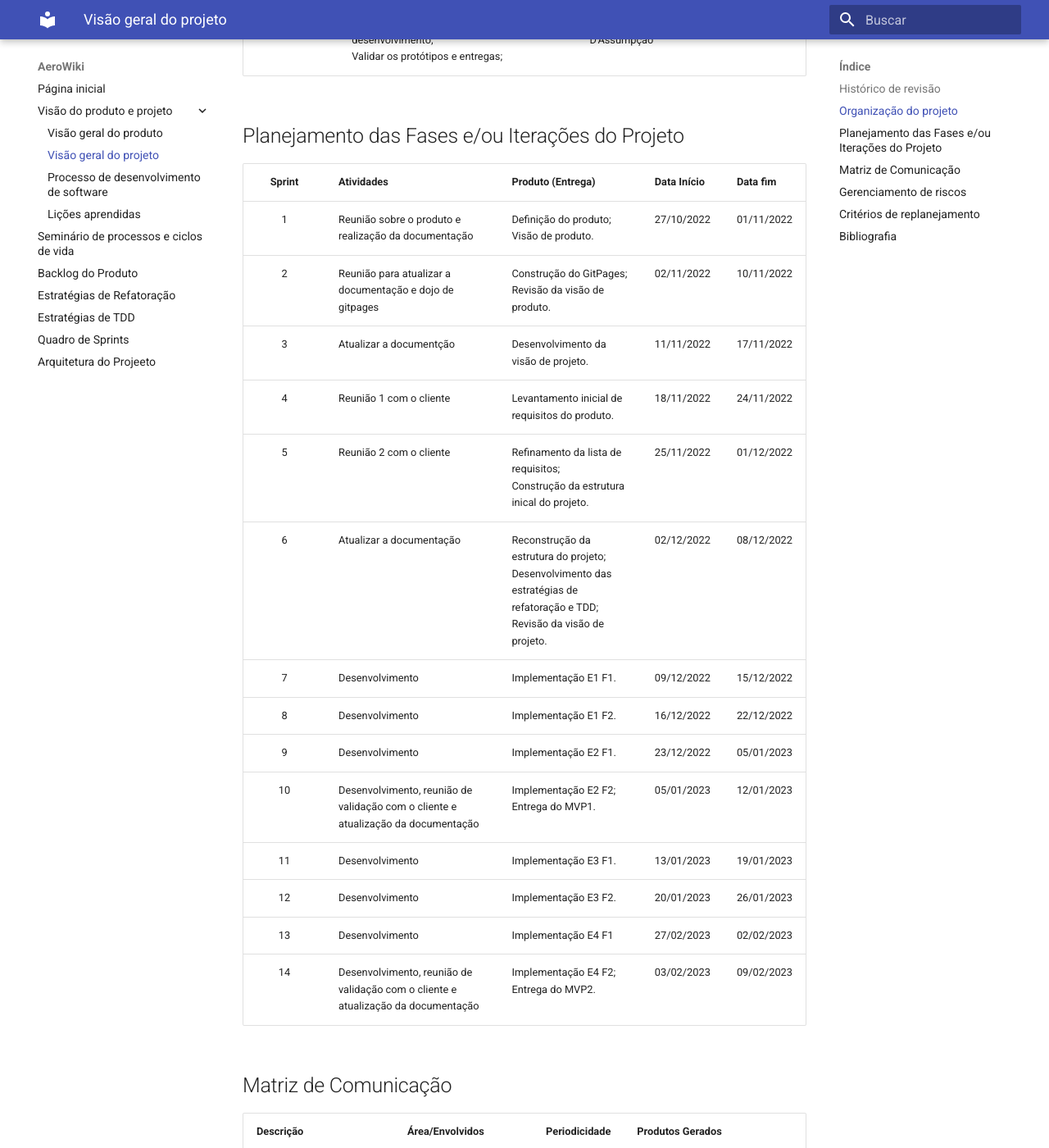
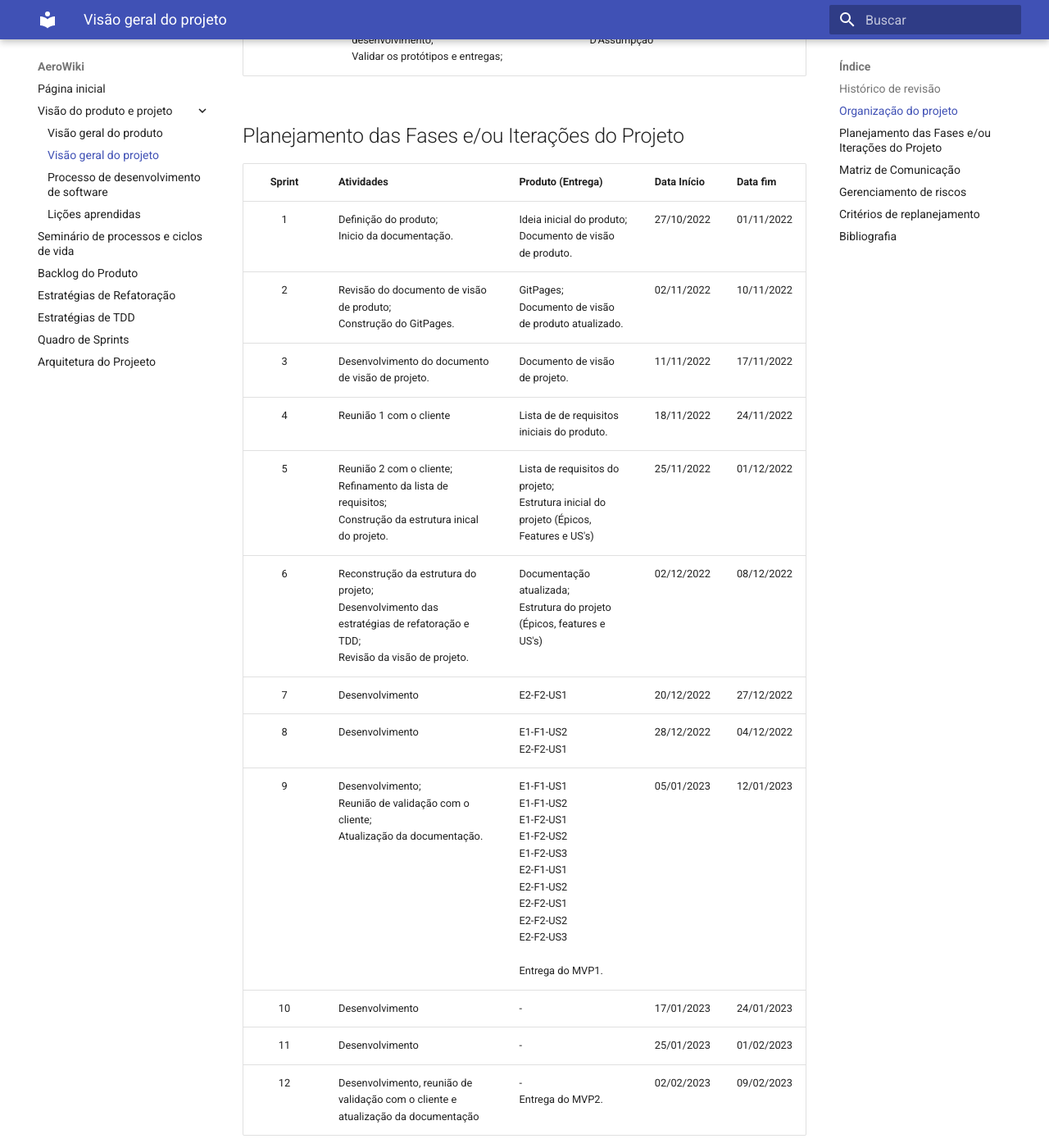
Before and after one commit to mdsreq-fga-unb/2022.2-AeroWiki, an MkDocs documentation site: the page built from gitpages/docs/visao_do_produto_e_projeto/visao-do-projeto.md, in a window 1280 px wide and 1400 px high, scrolled down 1156 px. Shown: the whole window at 82% size. Built offline with MkDocs 1.6.1 and Material for MkDocs 9.7.7, drawn with Linux system fonts in a browser that asks for light colours.

Commit message:
Update visao-do-projeto.md

```diff
--- a/gitpages/docs/visao_do_produto_e_projeto/visao-do-projeto.md
+++ b/gitpages/docs/visao_do_produto_e_projeto/visao-do-projeto.md
@@ -25,20 +25,18 @@
 
 | Sprint| Atividades | Produto (Entrega) | Data Início | Data fim |
 | :------:| -------- | ---------------- | ----------- | -------- |
-| 1 |Reunião sobre o produto e realização da documentação |Definição do produto;<br>Visão de produto. | 27/10/2022 | 01/11/2022 |
-| 2 |Reunião para atualizar a documentação e dojo de gitpages |Construção do GitPages;<br>Revisão da visão de produto. | 02/11/2022 | 10/11/2022 |
-| 3 |Atualizar a documentção |Desenvolvimento da visão de projeto. | 11/11/2022 | 17/11/2022 |
-| 4 |Reunião 1 com o cliente |Levantamento inicial de requisitos do produto. | 18/11/2022 | 24/11/2022 |
-| 5 |Reunião 2 com o cliente |Refinamento da lista de requisitos;<br>Construção da estrutura inical do projeto.  | 25/11/2022 | 01/12/2022 |
-| 6 |Atualizar a documentação |Reconstrução da estrutura do projeto;<br>Desenvolvimento das estratégias de refatoração e TDD;<br>Revisão da visão de projeto. | 02/12/2022 | 08/12/2022 |
-| 7 | Desenvolvimento |Implementação E1 F1. | 09/12/2022 | 15/12/2022 |
-| 8 | Desenvolvimento |Implementação E1 F2.  | 16/12/2022 | 22/12/2022 |
-| 9 | Desenvolvimento |Implementação E2 F1. | 23/12/2022 | 05/01/2023 |
-| 10 | Desenvolvimento, reunião de validação com o cliente e atualização da documentação|Implementação E2 F2;<br>Entrega do MVP1. | 05/01/2023 | 12/01/2023 |
-| 11 | Desenvolvimento |Implementação E3 F1. | 13/01/2023 | 19/01/2023 |
-| 12 | Desenvolvimento |Implementação E3 F2. | 20/01/2023 | 26/01/2023 |
-| 13 | Desenvolvimento |Implementação E4 F1 | 27/02/2023 | 02/02/2023 |
-| 14 | Desenvolvimento, reunião de validação com o cliente e atualização da documentação|Implementação E4 F2;<br>Entrega do MVP2. | 03/02/2023 | 09/02/2023 |
+| 1 | Definição do produto;<br>Inicio da documentação. | Ideia inicial do produto;<br>Documento de visão de produto. | 27/10/2022 | 01/11/2022 |
+| 2 | Revisão do documento de visão de produto;<br>Construção do GitPages. | GitPages;<br>Documento de visão de produto atualizado. | 02/11/2022 | 10/11/2022 |
+| 3 | Desenvolvimento do documento de visão de projeto. | Documento de visão de projeto. | 11/11/2022 | 17/11/2022 |
+| 4 | Reunião 1 com o cliente | Lista de de requisitos iniciais do produto. | 18/11/2022 | 24/11/2022 |
+| 5 | Reunião 2 com o cliente;<br>Refinamento da lista de requisitos;<br>Construção da estrutura inical do projeto. | Lista de requisitos do projeto;<br>Estrutura inicial do projeto (Épicos, Features e US's) | 25/11/2022 | 01/12/2022 |
+| 6 | Reconstrução da estrutura do projeto;<br>Desenvolvimento das estratégias de refatoração e TDD;<br>Revisão da visão de projeto. | Documentação atualizada;<br>Estrutura do projeto (Épicos, features e US's) | 02/12/2022 | 08/12/2022 |
+| 7 | Desenvolvimento | E2-F2-US1 | 20/12/2022 | 27/12/2022 |
+| 8 | Desenvolvimento | E1-F1-US2<br>E2-F2-US1  | 28/12/2022 | 04/12/2022 |
+| 9 | Desenvolvimento;<BR>Reunião de validação com o cliente;<br>Atualização da documentação.| E1-F1-US1<br>E1-F1-US2<br>E1-F2-US1<br>E1-F2-US2<br>E1-F2-US3 <br>E2-F1-US1<br>E2-F1-US2<br>E2-F2-US1<br>E2-F2-US2<br>E2-F2-US3<br><br>Entrega do MVP1. | 05/01/2023 | 12/01/2023 |
+| 10 | Desenvolvimento | - | 17/01/2023 | 24/01/2023 |
+| 11 | Desenvolvimento | - | 25/01/2023 | 01/02/2023 |
+| 12 | Desenvolvimento, reunião de validação com o cliente e atualização da documentação | -<br>Entrega do MVP2. | 02/02/2023 | 09/02/2023 |
 
 ## Matriz de Comunicação
 
```
